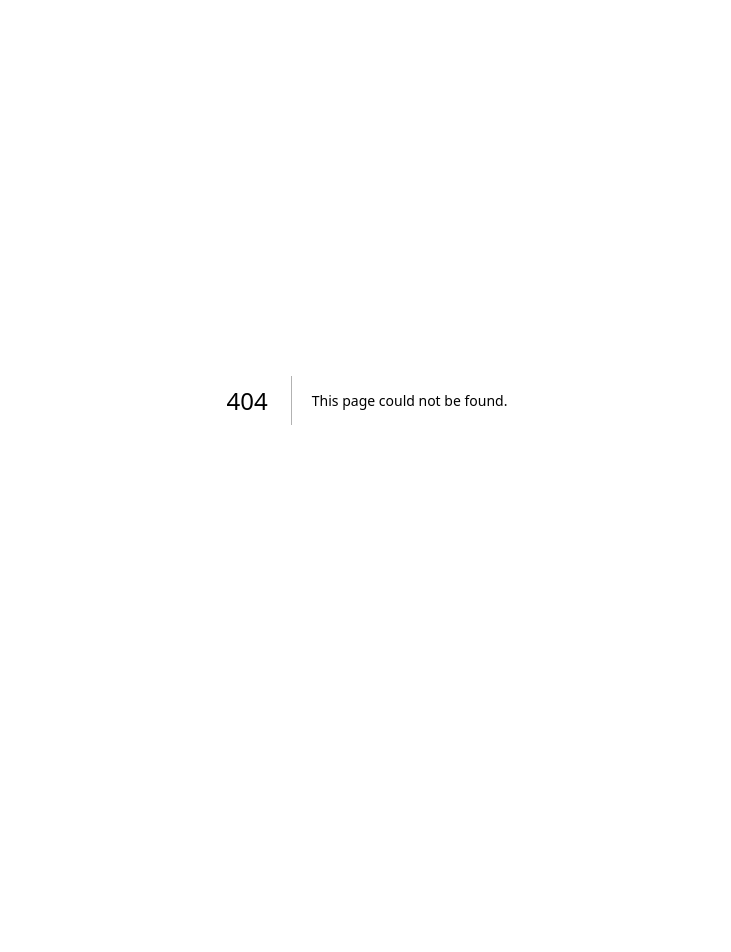
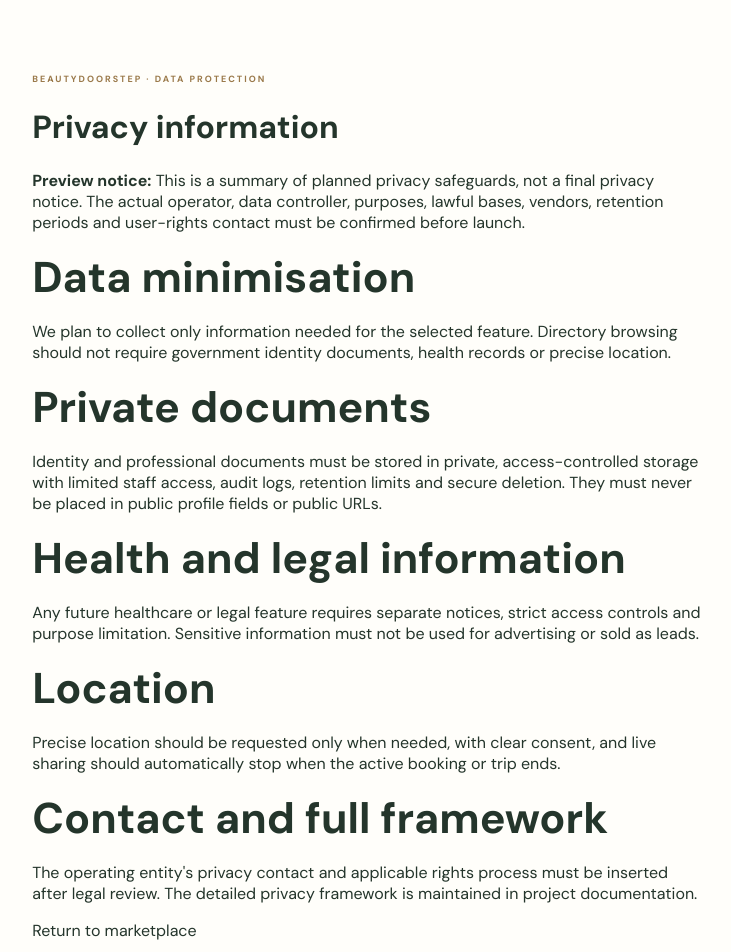
Before and after one commit to allcompaniesubp/Beautyatdoorsteps, a Next.js app: page /privacy in a window 1280 px wide. Before the commit this address had no page. Shown: the top 952 px of the page, without its empty margins (273-1004 px from the left). Before the commit the page ends 800 px from the top, so only its background shows below. Built offline with nearby package versions, Linux system fonts and the light colour scheme; a web font is replaced by a local one.

Commit message:
Add privacy information preview page

```diff
--- /dev/null
+++ b/app/privacy/page.tsx
@@ -0,0 +1,15 @@
+import Link from "next/link";
+
+export default function PrivacyPage() {
+  return <main className="section" style={{ maxWidth: 900, margin: "0 auto", paddingTop: 64, paddingBottom: 80 }}>
+    <p className="eyebrow">BEAUTYDOORSTEP · DATA PROTECTION</p>
+    <h1>Privacy information</h1>
+    <p><strong>Preview notice:</strong> This is a summary of planned privacy safeguards, not a final privacy notice. The actual operator, data controller, purposes, lawful bases, vendors, retention periods and user-rights contact must be confirmed before launch.</p>
+    <h2>Data minimisation</h2><p>We plan to collect only information needed for the selected feature. Directory browsing should not require government identity documents, health records or precise location.</p>
+    <h2>Private documents</h2><p>Identity and professional documents must be stored in private, access-controlled storage with limited staff access, audit logs, retention limits and secure deletion. They must never be placed in public profile fields or public URLs.</p>
+    <h2>Health and legal information</h2><p>Any future healthcare or legal feature requires separate notices, strict access controls and purpose limitation. Sensitive information must not be used for advertising or sold as leads.</p>
+    <h2>Location</h2><p>Precise location should be requested only when needed, with clear consent, and live sharing should automatically stop when the active booking or trip ends.</p>
+    <h2>Contact and full framework</h2><p>The operating entity's privacy contact and applicable rights process must be inserted after legal review. The detailed privacy framework is maintained in project documentation.</p>
+    <p><Link href="/">Return to marketplace</Link></p>
+  </main>;
+}
```
